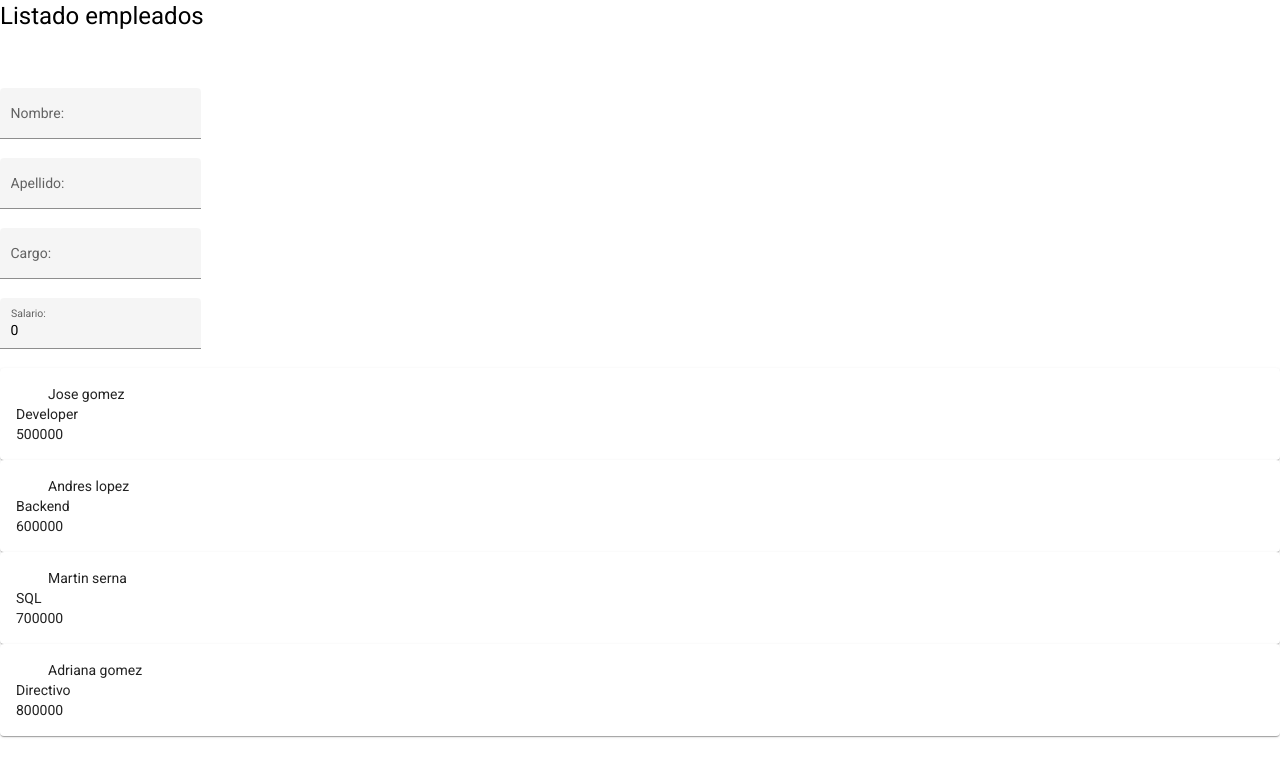
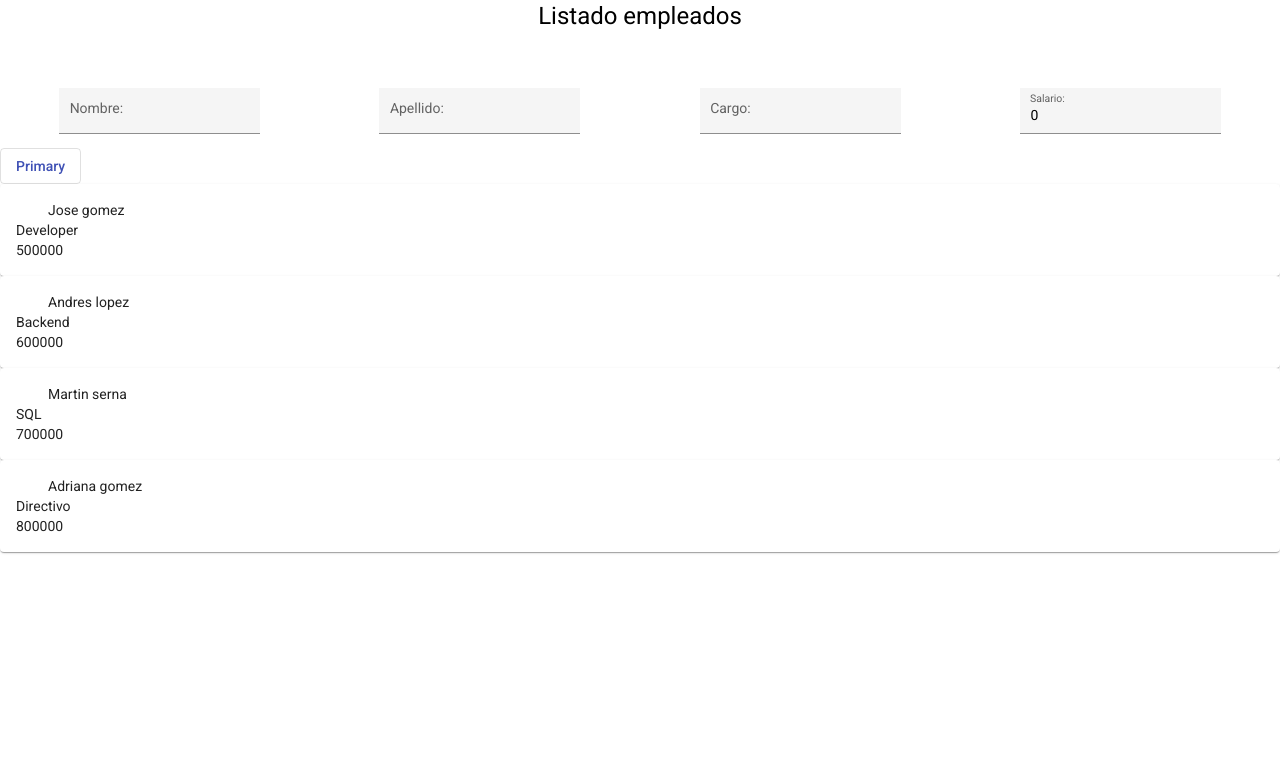
Before and after one commit to JuanS1471/angularproyecto, an Angular app in the folder angular-proyect/: page / in a window 1280 px wide. Shown: the top 776 px of the page. Built offline with nearby package versions, Linux system fonts and the light colour scheme.

Commit message:
Directivas IV parte 2

```diff
--- a/angular-proyect/src/app/app.component.html
+++ b/angular-proyect/src/app/app.component.html
@@ -1,32 +1,28 @@
 <div class="container">
-    <div class="col"><h1>{{titulo}}</h1></div>
+    <div class="col" style="text-align: center;"><h1>{{titulo}}</h1></div>
     <br><br>
     <form class="form-group row">
-        <div class="form-group col-md-3">
-            <mat-form-field class="example-full-width" appearance="fill">
+        <mat-grid-list cols="4" rowHeight="60">
+            <mat-grid-tile><mat-form-field class="example-full-width" appearance="fill">
                 <mat-label>Nombre:</mat-label>
                 <input matInput type="text" name="nombre" id="nombre" placeholder="Introduzca su nombre"  [(ngModel)]="nombreVar" >
-            </mat-form-field>
-        </div>
-        <div class="form-group col-md-3">
-            <mat-form-field class="example-full-width" appearance="fill">
+            </mat-form-field></mat-grid-tile>
+            <mat-grid-tile><mat-form-field class="example-full-width" appearance="fill">
                 <mat-label>Apellido:</mat-label>
                 <input matInput type="text" name="apellido" id="apellido" placeholder="Introduzca su apellido"  [(ngModel)]="apellidoVar" >
-            </mat-form-field>
-        </div>
-        <div class="form-group col-md-3">
-            <mat-form-field class="example-full-width" appearance="fill">
+            </mat-form-field></mat-grid-tile>
+            <mat-grid-tile><mat-form-field class="example-full-width" appearance="fill">
                 <mat-label>Cargo:</mat-label>
                 <input matInput type="text" name="cargo" id="cargo" placeholder="Introduzca su cargo"  [(ngModel)]="cargoVar" >
             </mat-form-field>
-        </div>
-        <div class="form-group col-md-3">
-            <mat-form-field class="example-full-width" appearance="fill">
+            </mat-grid-tile>
+            <mat-grid-tile><mat-form-field class="example-full-width" appearance="fill">
                 <mat-label>Salario:</mat-label>
                 <input matInput type="number" name="salario" id="salario" placeholder="Introduzca su salario"  [(ngModel)]="salarioVar" >
-            </mat-form-field>
-        </div>
+            </mat-form-field></mat-grid-tile>
+        </mat-grid-list>
     </form>
+    <button mat-stroked-button color="primary" type="submit" style="align-self: center; display:flex" (click)="agregarEmp()">Primary</button>
 </div>
 
 
--- a/angular-proyect/src/app/app.component.ts
+++ b/angular-proyect/src/app/app.component.ts
@@ -19,4 +19,9 @@ export class AppComponent {
   apellidoVar:string = "";
   cargoVar:string = "";
   salarioVar:number = 0;
+  agregarEmp(){
+    let miempleado = new empleado(this.nombreVar, this.apellidoVar, this.cargoVar, this.salarioVar)
+    this.empleados.push(miempleado)
+  }
+
 }
--- a/angular-proyect/src/app/app.module.ts
+++ b/angular-proyect/src/app/app.module.ts
@@ -8,6 +8,8 @@ import { ComponentchildComponent } from './componentehijo/componentchild/compone
 import { BrowserAnimationsModule } from '@angular/platform-browser/animations';
 import {MatInputModule} from '@angular/material/input';
 import {MatCardModule} from '@angular/material/card';
+import {MatButtonModule} from '@angular/material/button';
+import {MatGridListModule} from '@angular/material/grid-list';
 @NgModule({
   declarations: [
     AppComponent,
@@ -20,7 +22,9 @@ import {MatCardModule} from '@angular/material/card';
     AppRoutingModule,
     BrowserAnimationsModule,
     MatInputModule,
-    MatCardModule
+    MatCardModule,
+    MatButtonModule,
+    MatGridListModule
   ],
   providers: [],
   bootstrap: [AppComponent]
```
